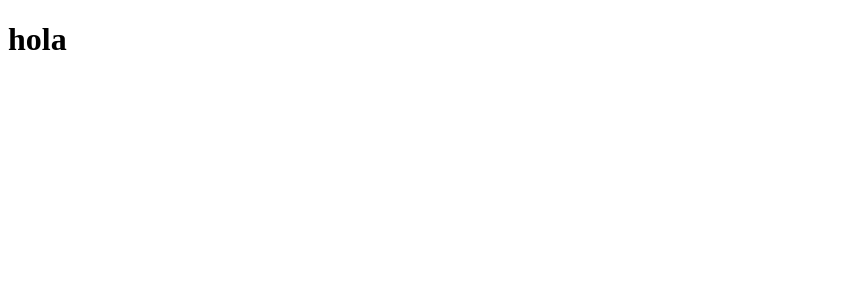
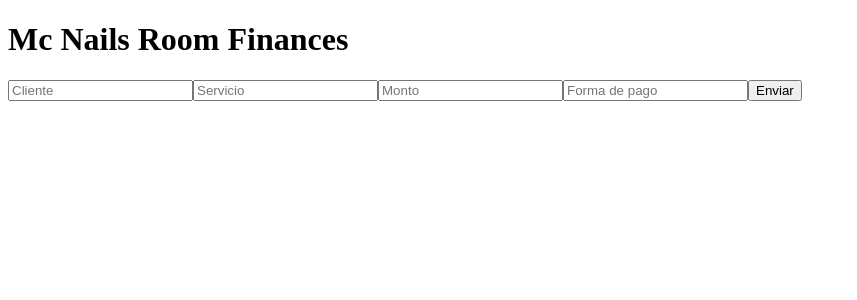
Before and after one commit to MauricioPerezCaram/AnotadorDeGastos, a React (Create React App) app: page / in a window 1280 px wide. Shown: the top 300 px of the page, without its empty margins (0-857 px from the left). Built offline with nearby package versions, Linux system fonts and the light colour scheme.

Commit message:
falta css

```diff
--- a/src/App.jsx
+++ b/src/App.jsx
@@ -1,9 +1,11 @@
 import "./App.css";
-
+import Formulario from "./components/Formulario";
+import Titulo from "./components/Titulo";
 function App() {
   return (
     <div>
-      <h1>hola</h1>
+      <Titulo />
+      <Formulario />
     </div>
   );
 }
--- /dev/null
+++ b/src/components/Formulario.jsx
@@ -0,0 +1,112 @@
+import React, { useState } from "react";
+
+const Formulario = () => {
+  const [cliente, setCliente] = useState("");
+  const [servicio, setServicio] = useState("");
+  const [monto, setMonto] = useState("");
+  const [formaPago, setFormaPago] = useState("");
+  const [elementosEnviados, setElementosEnviados] = useState([]);
+  const [editandoIndex, setEditandoIndex] = useState(null);
+
+  const handleSubmit = (e) => {
+    e.preventDefault();
+
+    const nuevoElemento = {
+      cliente,
+      servicio,
+      monto,
+      formaPago,
+    };
+
+    if (editandoIndex !== null) {
+      const nuevosElementos = [...elementosEnviados];
+      nuevosElementos[editandoIndex] = nuevoElemento;
+      setElementosEnviados(nuevosElementos);
+      setEditandoIndex(null);
+    } else {
+      setElementosEnviados([...elementosEnviados, nuevoElemento]);
+    }
+
+    setCliente("");
+    setServicio("");
+    setMonto("");
+    setFormaPago("");
+  };
+
+  const handleEditar = (index) => {
+    const elementoEditado = elementosEnviados[index];
+    setCliente(elementoEditado.cliente);
+    setServicio(elementoEditado.servicio);
+    setMonto(elementoEditado.monto);
+    setFormaPago(elementoEditado.formaPago);
+    setEditandoIndex(index);
+  };
+
+  const handleEliminar = (index) => {
+    const nuevosElementos = [...elementosEnviados];
+    nuevosElementos.splice(index, 1);
+    setElementosEnviados(nuevosElementos);
+  };
+
+  // Calcular la suma total de los montos
+  const totalMonto = elementosEnviados.reduce(
+    (total, elemento) => total + parseFloat(elemento.monto),
+    0
+  );
+
+  return (
+    <div>
+      <form onSubmit={handleSubmit}>
+        <input
+          type="text"
+          placeholder="Cliente"
+          value={cliente}
+          onChange={(e) => setCliente(e.target.value)}
+        />
+        <input
+          type="text"
+          placeholder="Servicio"
+          value={servicio}
+          onChange={(e) => setServicio(e.target.value)}
+        />
+        <input
+          type="number"
+          placeholder="Monto"
+          value={monto}
+          onChange={(e) => setMonto(e.target.value)}
+        />
+        <input
+          type="text"
+          placeholder="Forma de pago"
+          value={formaPago}
+          onChange={(e) => setFormaPago(e.target.value)}
+        />
+        <input
+          type="submit"
+          value={editandoIndex !== null ? "Guardar cambios" : "Enviar"}
+        />
+      </form>
+
+      {elementosEnviados.length > 0 && (
+        <div>
+          <h2>Elementos Enviados:</h2>
+          <ul>
+            {elementosEnviados.map((elemento, index) => (
+              <li key={index}>
+                Cliente: {elemento.cliente}, Servicio: {elemento.servicio},
+                Monto: {elemento.monto}, Forma de pago: {elemento.formaPago}
+                <button onClick={() => handleEditar(index)}>Editar</button>
+                <button onClick={() => handleEliminar(index)}>Eliminar</button>
+              </li>
+            ))}
+          </ul>
+
+          {/* Mostrar la suma total de los montos */}
+          <p>Total: {totalMonto.toFixed(2)}</p>
+        </div>
+      )}
+    </div>
+  );
+};
+
+export default Formulario;
--- /dev/null
+++ b/src/components/Titulo.jsx
@@ -0,0 +1,9 @@
+const Titulo = () => {
+  return (
+    <div>
+      <h1>Mc Nails Room Finances</h1>
+    </div>
+  );
+};
+
+export default Titulo;
```
